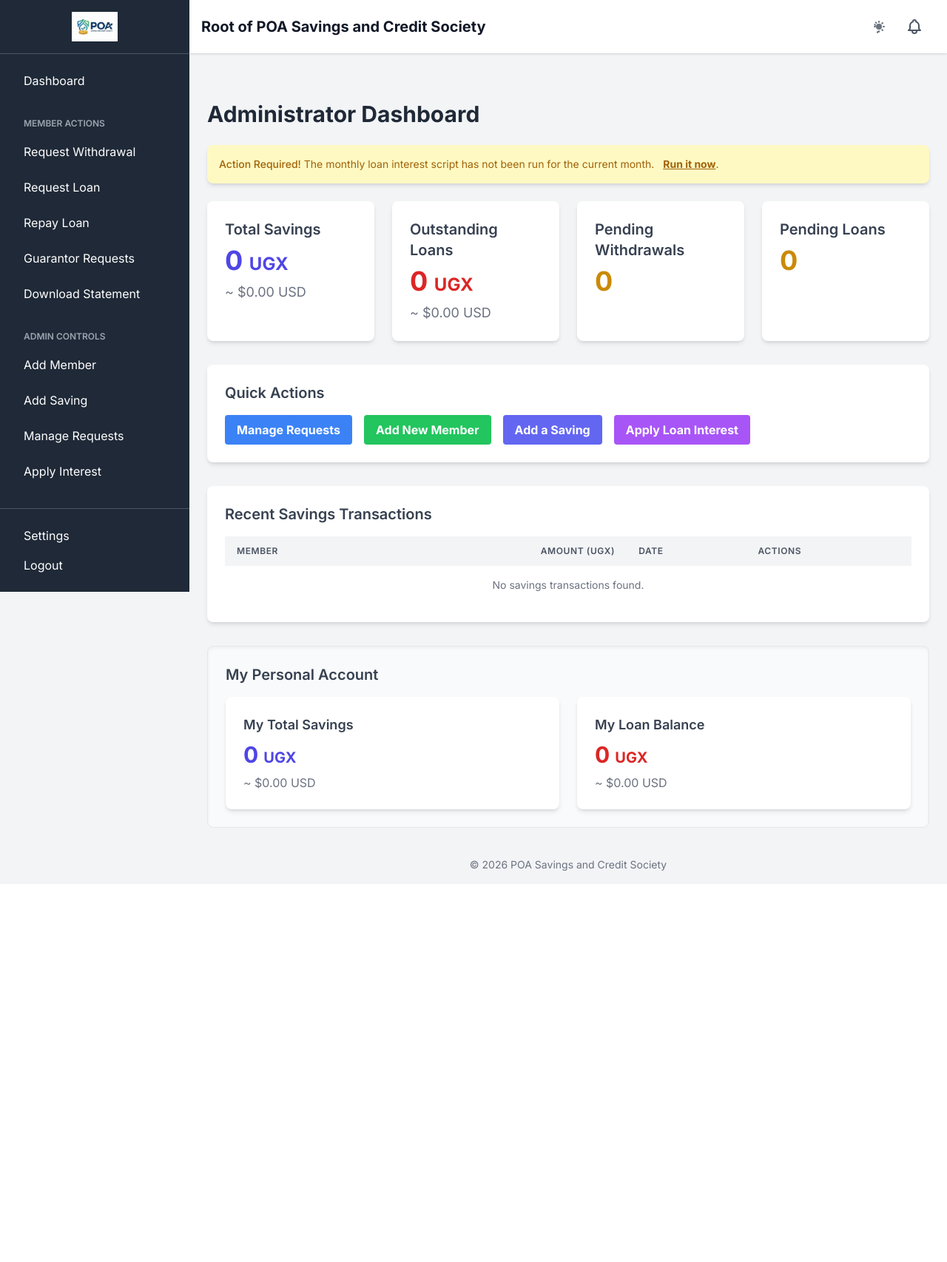
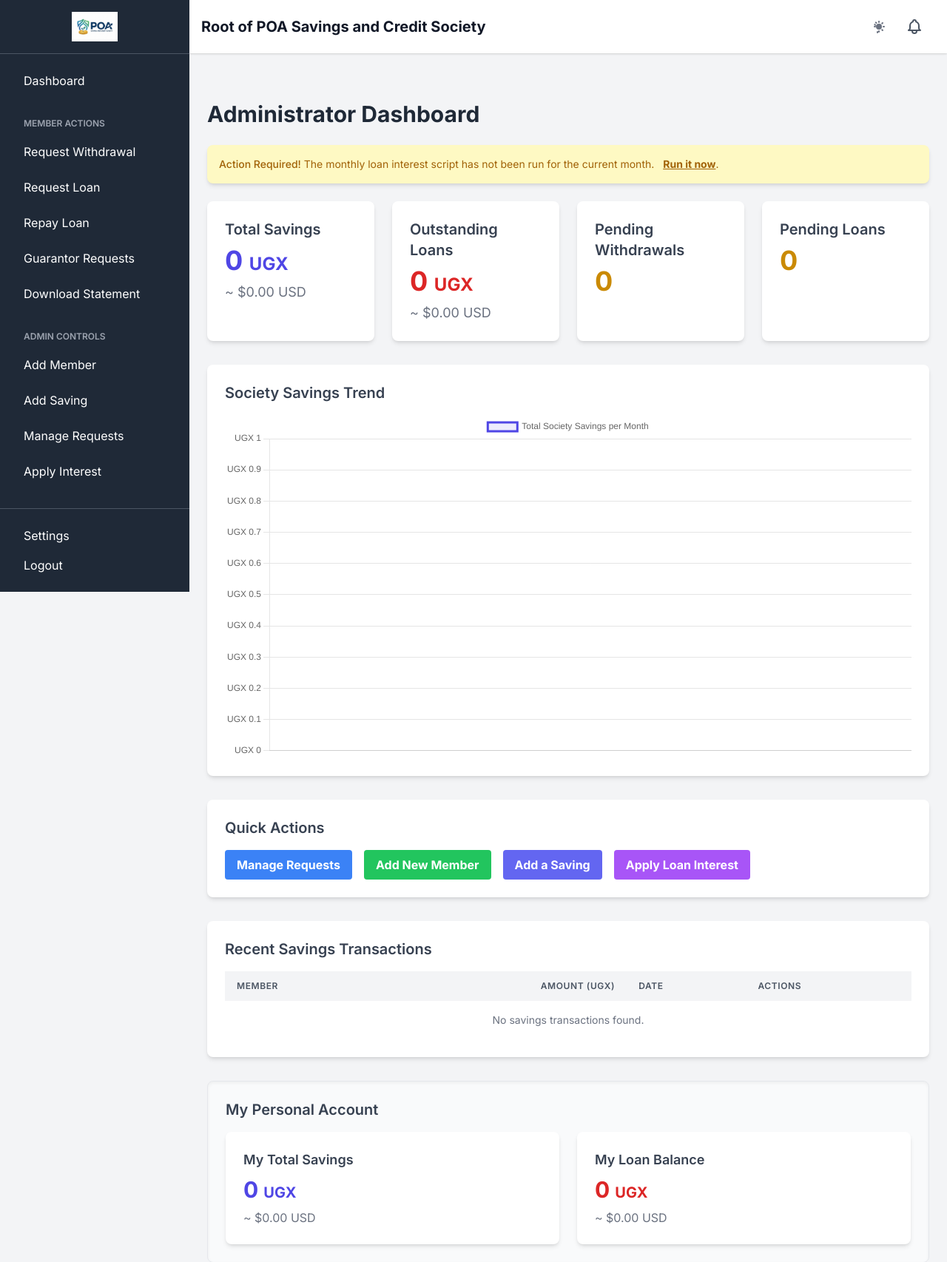
Before and after one commit to Nuwa-Peter/poa-savings-system, a PHP site: page /admin_dashboard.php in a window 1280 px wide. Shown: the top 1706 px of the page at 74% size. Before the commit the page ends 1177 px from the top, so only its background shows below. Run offline with PHP 8.4, Linux system fonts and the light colour scheme; the visitor is signed in with stand-in values (Sample User, id 1); data that the repository does not hold is empty; some libraries are stand-ins or nearby versions.

Commit message:
Enhance login UI, unify branding, and refactor financial reporting.
- Added 'Show Password' toggle to login screen.
- Set system-wide font to 'Inter' and updated favicon to POA logo.
- Refactored 'View Savings' to show aggregated member totals and current date.
- Standardized PDF reports using a new reusable 'StatementPDF' class.
- Removed decimal places from all UGX currency displays.
- Excluded Root user (ID 1) from all system-wide financial statistics and reports.
- Added a Society Savings Trend chart to the admin dashboard.
- Ensured WebAuthn table exists via Phinx migration and added defensive library checks.

Co-authored-by: Nuwa-Peter <42400890+Nuwa-Peter@users.noreply.github.com>

```diff
--- a/admin_dashboard.php
+++ b/admin_dashboard.php
@@ -32,9 +32,9 @@ $admin_personal_stats = [
 $admin_user_id = $_SESSION['user_id'];
 
 try {
-    // 1. System-wide stats
-    $system_stats['total_savings'] = $pdo->query("SELECT SUM(amount) FROM savings")->fetchColumn() ?: 0;
-    $system_stats['total_loan_balance'] = $pdo->query("SELECT SUM(balance) FROM loans WHERE status = 'approved'")->fetchColumn() ?: 0;
+    // 1. System-wide stats (Excluding root user ID 1)
+    $system_stats['total_savings'] = $pdo->query("SELECT SUM(amount) FROM savings WHERE user_id != 1")->fetchColumn() ?: 0;
+    $system_stats['total_loan_balance'] = $pdo->query("SELECT SUM(balance) FROM loans WHERE status = 'approved' AND user_id != 1")->fetchColumn() ?: 0;
 
     // 3. Pending Withdrawals Count
     $system_stats['pending_withdrawals'] = $pdo->query("SELECT COUNT(*) FROM withdrawals WHERE status = 'pending'")->fetchColumn() ?: 0;
@@ -50,6 +50,23 @@ try {
     $personal_loan_stmt = $pdo->prepare("SELECT SUM(balance) FROM loans WHERE user_id = ? AND status = 'approved'");
     $personal_loan_stmt->execute([$admin_user_id]);
     $admin_personal_stats['loan_balance'] = $personal_loan_stmt->fetchColumn() ?: 0;
+
+    // 5. Data for Savings Trend Chart (Aggregated for all members, excluding root)
+    $savings_trend_stmt = $pdo->query(
+        "SELECT DATE_FORMAT(created_at, '%Y-%m') as month, SUM(amount) as total_savings
+         FROM savings
+         WHERE user_id != 1
+         GROUP BY month
+         ORDER BY month ASC"
+    );
+    $savings_trend_data = $savings_trend_stmt->fetchAll(PDO::FETCH_ASSOC);
+
+    $savings_labels = [];
+    $savings_values = [];
+    foreach ($savings_trend_data as $row) {
+        $savings_labels[] = date("M Y", strtotime($row['month'] . "-01"));
+        $savings_values[] = $row['total_savings'];
+    }
 
 } catch (PDOException $e) {
     $db_error = "Database error: " . $e->getMessage();
@@ -95,6 +112,12 @@ try {
         </div>
     </div>
 
+    <!-- Savings Trend Chart -->
+    <div class="mt-8 bg-white p-6 rounded-lg shadow-md">
+        <h3 class="text-xl font-semibold text-gray-700 mb-4">Society Savings Trend</h3>
+        <canvas id="societySavingsChart"></canvas>
+    </div>
+
     <!-- Quick Actions -->
     <div class="mt-8 bg-white p-6 rounded-lg shadow-md">
         <h3 class="text-xl font-semibold text-gray-700 mb-4">Quick Actions</h3>
@@ -125,7 +148,8 @@ try {
                     <?php
                     $recent_savings = [];
                     try {
-                        $stmt = $pdo->query("SELECT s.id, s.amount, s.created_at, u.first_name, u.surname FROM savings s JOIN users u ON s.user_id = u.id ORDER BY s.created_at DESC LIMIT 10");
+                        // Exclude root user (ID 1)
+                        $stmt = $pdo->query("SELECT s.id, s.amount, s.created_at, u.first_name, u.surname FROM savings s JOIN users u ON s.user_id = u.id WHERE u.id != 1 ORDER BY s.created_at DESC LIMIT 10");
                         $recent_savings = $stmt->fetchAll();
                     } catch (PDOException $e) {
                         echo '<tr><td colspan="4" class="py-4 text-center text-red-500">Could not fetch savings.</td></tr>';
@@ -175,6 +199,46 @@ try {
 
 </div>
 
+<script>
+document.addEventListener('DOMContentLoaded', function () {
+    const ctx = document.getElementById('societySavingsChart').getContext('2d');
+    new Chart(ctx, {
+        type: 'line',
+        data: {
+            labels: <?php echo json_encode($savings_labels ?? []); ?>,
+            datasets: [{
+                label: 'Total Society Savings per Month',
+                data: <?php echo json_encode($savings_values ?? []); ?>,
+                borderColor: 'rgba(79, 70, 229, 1)',
+                backgroundColor: 'rgba(79, 70, 229, 0.1)',
+                fill: true,
+                tension: 0.3
+            }]
+        },
+        options: {
+            responsive: true,
+            scales: {
+                y: {
+                    beginAtZero: true,
+                    ticks: {
+                        callback: function(value) { return 'UGX ' + value.toLocaleString(); }
+                    }
+                }
+            },
+            plugins: {
+                tooltip: {
+                    callbacks: {
+                        label: function(context) {
+                            return 'Total: UGX ' + context.parsed.y.toLocaleString();
+                        }
+                    }
+                }
+            }
+        }
+    });
+});
+</script>
+
 <?php
 require_once 'templates/footer.php';
 ?>
--- a/download_savings_report.php
+++ b/download_savings_report.php
@@ -33,7 +33,7 @@ try {
         $sql = "SELECT u.first_name, u.surname, COALESCE(SUM(s.amount), 0) as total_saved
                 FROM users u
                 LEFT JOIN savings s ON u.id = s.user_id
-                WHERE u.status = 'active'
+                WHERE u.status = 'active' AND u.id != 1
                 GROUP BY u.id
                 ORDER BY total_saved DESC";
         $savings_stmt = $pdo->query($sql);
--- a/reports.php
+++ b/reports.php
@@ -21,12 +21,13 @@ try {
     );
     $loan_performance_data = $loan_stmt->fetchAll(PDO::FETCH_ASSOC);
 
-    // 2. Savings Growth Report
+    // 2. Savings Growth Report (Excluding root ID 1)
     $savings_growth_stmt = $pdo->query(
         "SELECT
             DATE_FORMAT(created_at, '%Y-%m') as month,
             SUM(amount) as total_savings
          FROM savings
+         WHERE user_id != 1
          GROUP BY month
          ORDER BY month ASC"
     );
@@ -51,7 +52,7 @@ try {
          FROM users u
          LEFT JOIN savings s ON u.id = s.user_id
          LEFT JOIN loans l ON u.id = l.user_id
-         WHERE u.role_id = 5
+         WHERE u.role_id = 5 AND u.id != 1
          GROUP BY u.id
          ORDER BY total_saved DESC, savings_frequency DESC"
     );
```
Also changed, not shown: admin_analytics_view.php (+6 -6 lines), admin_tabular_view.php (+6 -3 lines), system_report.php (+4 -4 lines), view_savings.php (+4 -4 lines).
